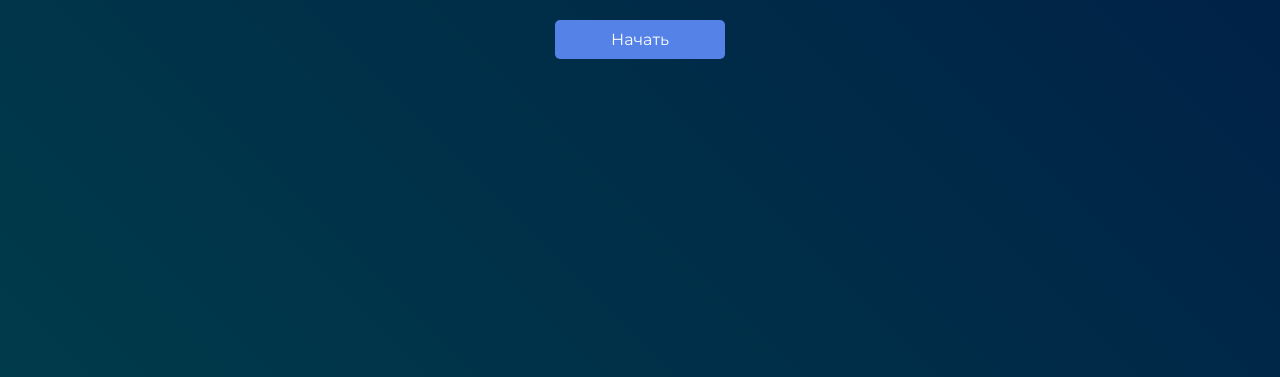
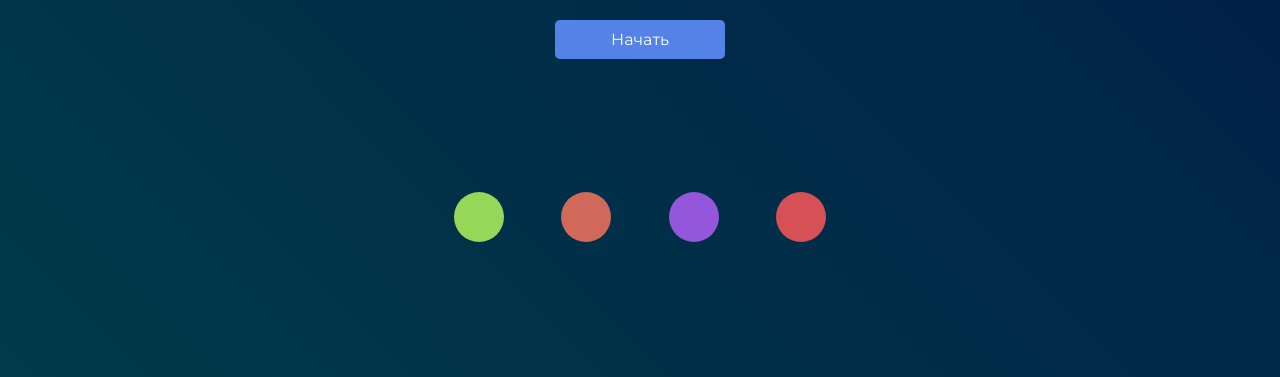
Before and after one commit to LovkachDev/AimGame, a plain HTML site: page index.html in a window 1280 px wide. Shown: the part 423-800 px from the top of the page. Drawn offline with Linux system fonts and the light colour scheme.

Commit message:
Upd v 1.03
Add choice color of player and fix bugs

```diff
--- a/assets/scr.js
+++ b/assets/scr.js
@@ -15,6 +15,7 @@ function Click ()
     document.getElementById('otpt').innerHTML = score;
     document.getElementById("btn").style.left = pxX;
     document.getElementById("btn").style.top = pxY;
+    AudioClick();
 }
 
 
@@ -56,3 +57,22 @@ function BtnStart()
     document.getElementById('field').style.display = 'flex';
     Timer();
 }
+
+
+
+function GreenPlay()
+{
+    document.getElementById('btn').style.background = '#b1f55d';
+}
+function OrangePlay()
+{
+    document.getElementById('btn').style.background = '#f5745d';
+}
+function PurplePlay()
+{
+    document.getElementById('btn').style.background = '#ae5df5';
+}
+function RedPlay()
+{
+    document.getElementById('btn').style.background = '#fc5858';
+}
--- a/assets/style.css
+++ b/assets/style.css
@@ -6,6 +6,7 @@ body
     width: 100vh;
     height: 100vh;
     background: linear-gradient(45deg, #00c6fb, #005bea);
+    overflow-x: hidden;
 }
 :active, :hover, :focus
 {
@@ -24,13 +25,13 @@ body
     top:200px;
     width:50px;
     height: 50px;
-    background-color: #fff;
+    background: #fff;
     cursor: pointer;
     user-select: none;
     border-radius: 100px;
     color:#fff;
     font-size: 16px;
-    transition: 0.4s all;
+    transition: 0.35s all;
 }
 
 .output , .otpt
@@ -67,8 +68,8 @@ body
     justify-content: center;
     flex-direction: column;
     position: absolute;
-    top:85%;
-    height: 15vh;
+    top:88%;
+    height: 12vh;
     width:100%;
 }
 .score
@@ -168,7 +169,59 @@ body
     cursor: pointer;
     border-radius: 5px;
 }
-
+.choice
+{
+    display: flex;
+    position: relative;
+    margin:auto;
+    top:500px;
+    max-width: 400px;
+    height: 80px;
+}
+.choice__col
+{
+    display: grid;
+    grid-template-columns: repeat(4, 1fr);
+    grid-gap:30px;
+    justify-content:space-around;
+    width:100%;
+    height: 100%;
+}
+.choice__row
+{
+    display: flex;
+    justify-content: center;
+    align-items: center;
+    border-radius: 20px;
+}
+.choice__row__color
+{
+    width:50px;
+    height: 50px;
+    border-radius: 100px;
+    opacity: .85;
+    cursor: pointer;
+}
+.choice__row__color:active
+{
+    transform: scale(1.1);
+}
+.green
+{
+    background: #b1f55d ;
+}
+.orange
+{
+    background:#f5745d;
+}
+.purple
+{
+    background: #ae5df5;
+}
+.red
+{
+    background: #fc5858;
+}
 
 
 
--- a/index.html
+++ b/index.html
@@ -5,6 +5,7 @@
     <meta http-equiv="X-UA-Compatible" content="IE=edge">
     <meta name="viewport" content="width=device-width, initial-scale=1.0">
     <link rel = 'stylesheet' href = 'assets/style.css'>
+    <link rel="shortcut icon" href="assets/image/icon.png" type="image/x-icon">
     <title>Clicker</title>
 </head>
 <body>
@@ -39,6 +40,31 @@
                 Начать
             </div>
         </div>
+        <div class="choice">
+            <div class="choice__col">
+                <div class="choice__row">
+                    <div class="choice__row__color green" onclick = 'GreenPlay();'>
+
+                    </div>
+                </div>
+                <div class="choice__row">
+                    <div class="choice__row__color orange" onclick = 'OrangePlay();'>
+
+                    </div>
+                </div>
+                <div class="choice__row">
+                    <div class="choice__row__color purple" onclick = 'PurplePlay();'>
+
+                    </div>
+                </div>
+                <div class="choice__row">
+                    <div class="choice__row__color red" onclick = 'RedPlay();'>
+
+                    </div>
+                </div>
+
+            </div>
+        </div>
     </div>
 
 
```
